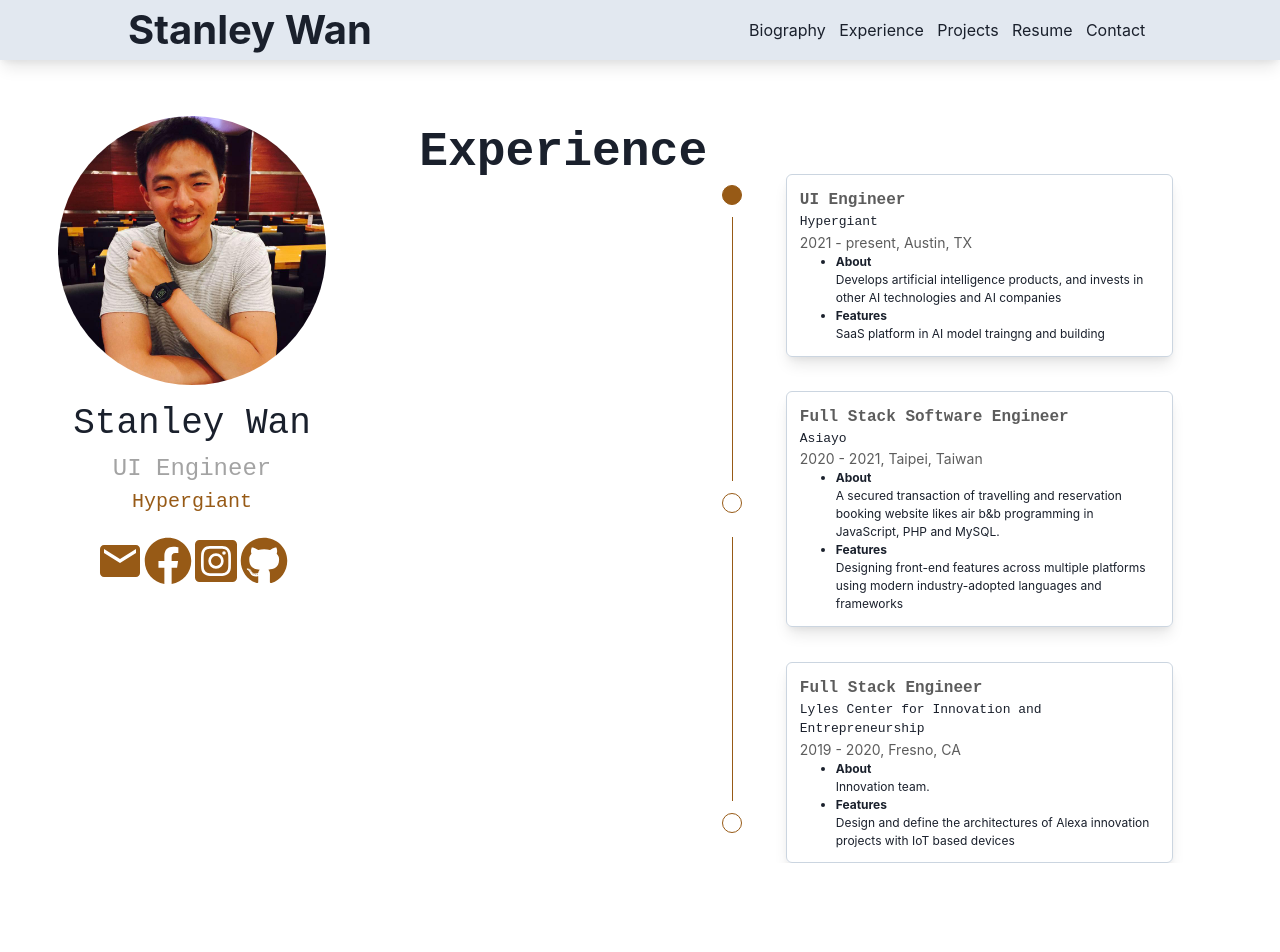
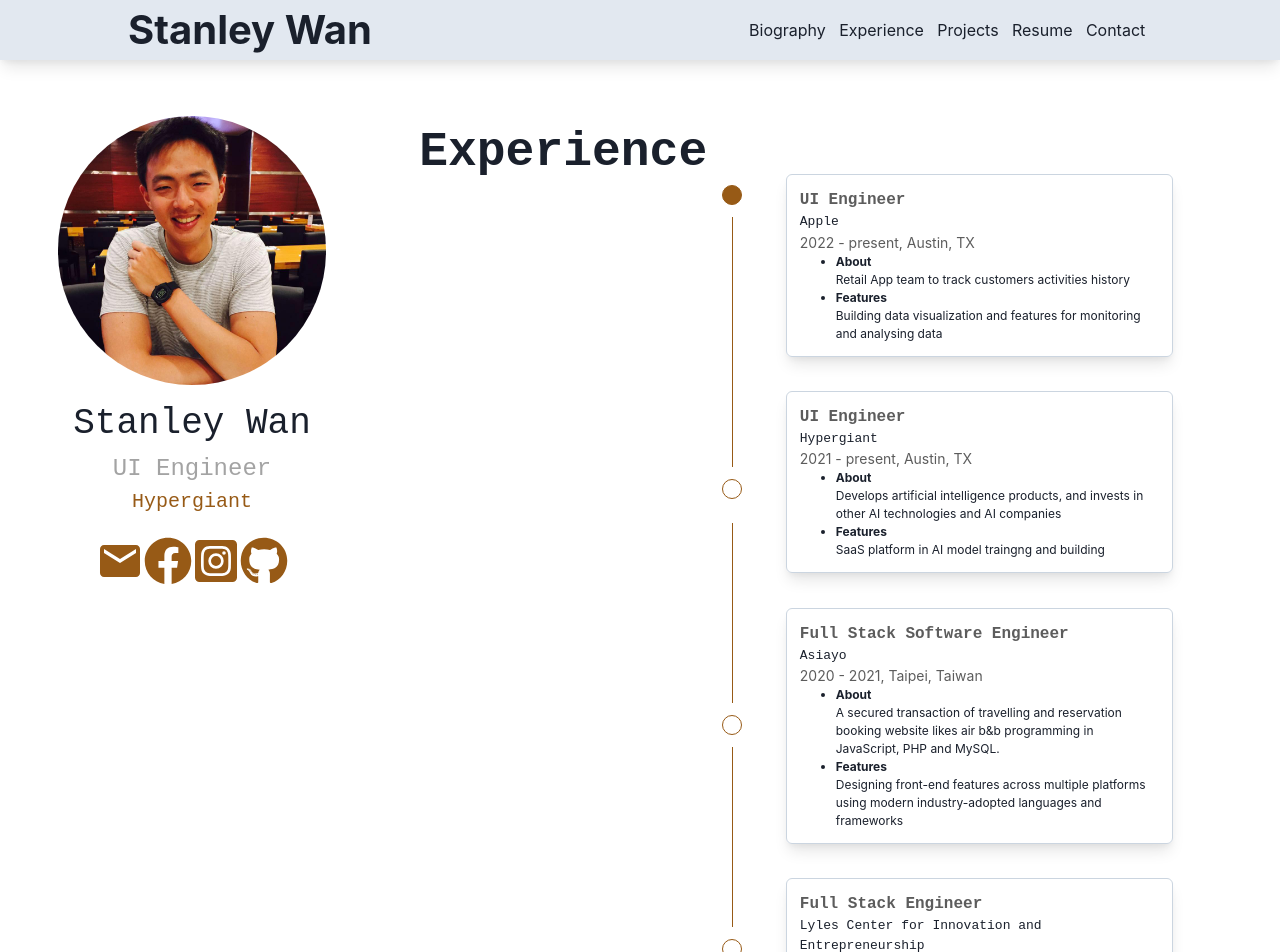
Before and after one commit to stanleywanone/portfolio, a Next.js app: page /core/Experience/Experience in a window 1280 px wide. Shown: the top 952 px of the page. Before the commit the page ends 863 px from the top, so only its background shows below. Built offline with nearby package versions, Linux system fonts and the light colour scheme.

Commit message:
update experience

```diff
--- a/pages/_app.tsx
+++ b/pages/_app.tsx
@@ -11,7 +11,7 @@ export const App: FC<{
   const getLayout = Component.getLayout || ((page) => <Layout>{page}</Layout>)
 
   return (
-    <div style={{ height: "100vh" }}>
+    <div style={{ minHeight: "100vh" }}>
       <ChakraProvider>{getLayout(<Component {...pageProps} />)}</ChakraProvider>
     </div>
   )
--- a/pages/core/Experience/Experience.tsx
+++ b/pages/core/Experience/Experience.tsx
@@ -4,6 +4,15 @@ import { CircleIcon } from "../../../common/Icons/CircleIcon"
 import { ExperienceCard } from "common/ExperienceCard/ExperienceCard"
 
 const experienceData = [
+  {
+    title: "UI Engineer",
+    company: "Apple",
+    time: "2022 - present",
+    location: "Austin, TX",
+    about: "Retail App team to track customers activities history",
+    features:
+      "Building data visualization and features for monitoring and analysing data ",
+  },
   {
     title: "UI Engineer",
     company: "Hypergiant",
@@ -50,9 +59,21 @@ export const Experience: FC = () => {
       <Flex w="70%" my={{ base: "12%", md: "8%", lg: "2%" }}>
         <Flex w="20%" alignItems="center" flexDirection="column" pt="10%">
           <CircleIcon border="1px solid #975A16" mb={3} />
-          <Flex h="40%" w="0.5%" bgColor="yellow.700" />
+          <Flex h="250px" w="0.5%" bgColor="yellow.700" />
           <CircleIcon bgColor="white" border="0.5px solid #975A16" my={3} />
-          <Flex h="40%" w="0.5%" bgColor="yellow.700" my={3} />
+          <Flex h="180px" w="0.5%" bgColor="yellow.700" my={3} />
+          <CircleIcon
+            color="white"
+            bgColor="white"
+            border="1px solid #975A16"
+          />
+          <Flex h="180px" w="0.5%" bgColor="yellow.700" my={3} />
+          <CircleIcon
+            color="white"
+            bgColor="white"
+            border="1px solid #975A16"
+          />
+          <Flex h="200px" w="0.5%" bgColor="yellow.700" my={3} />
           <CircleIcon
             color="white"
             bgColor="white"
@@ -64,10 +85,10 @@ export const Experience: FC = () => {
           flexDirection="column"
           my={{ base: "12%", md: "8%", lg: "8%" }}
         >
-          {experienceData.map((data) => {
+          {experienceData.map((data, i) => {
             return (
               <ExperienceCard
-                key={data.title}
+                key={`${data.title}` + i}
                 title={data.title}
                 company={data.company}
                 time={data.time}
```
